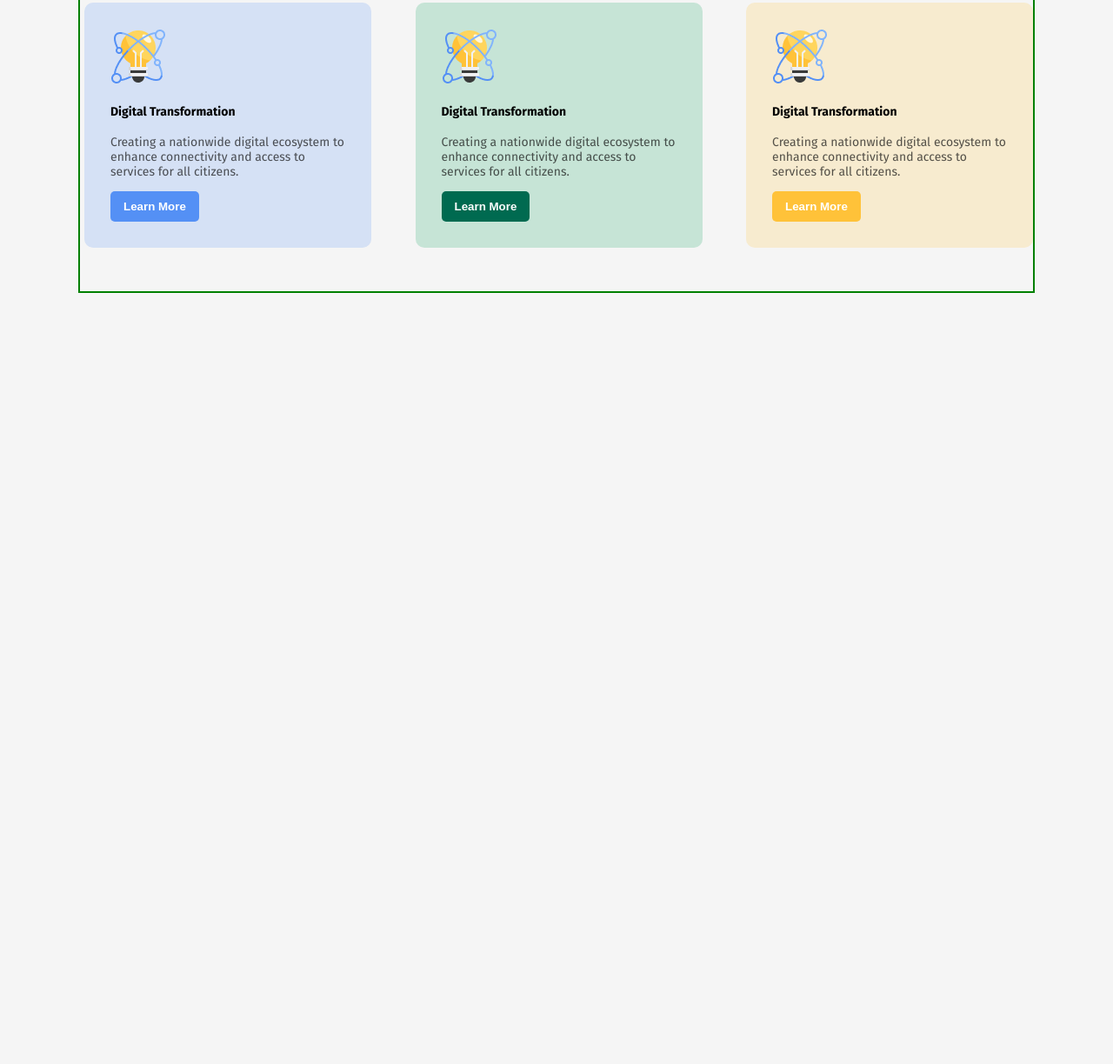
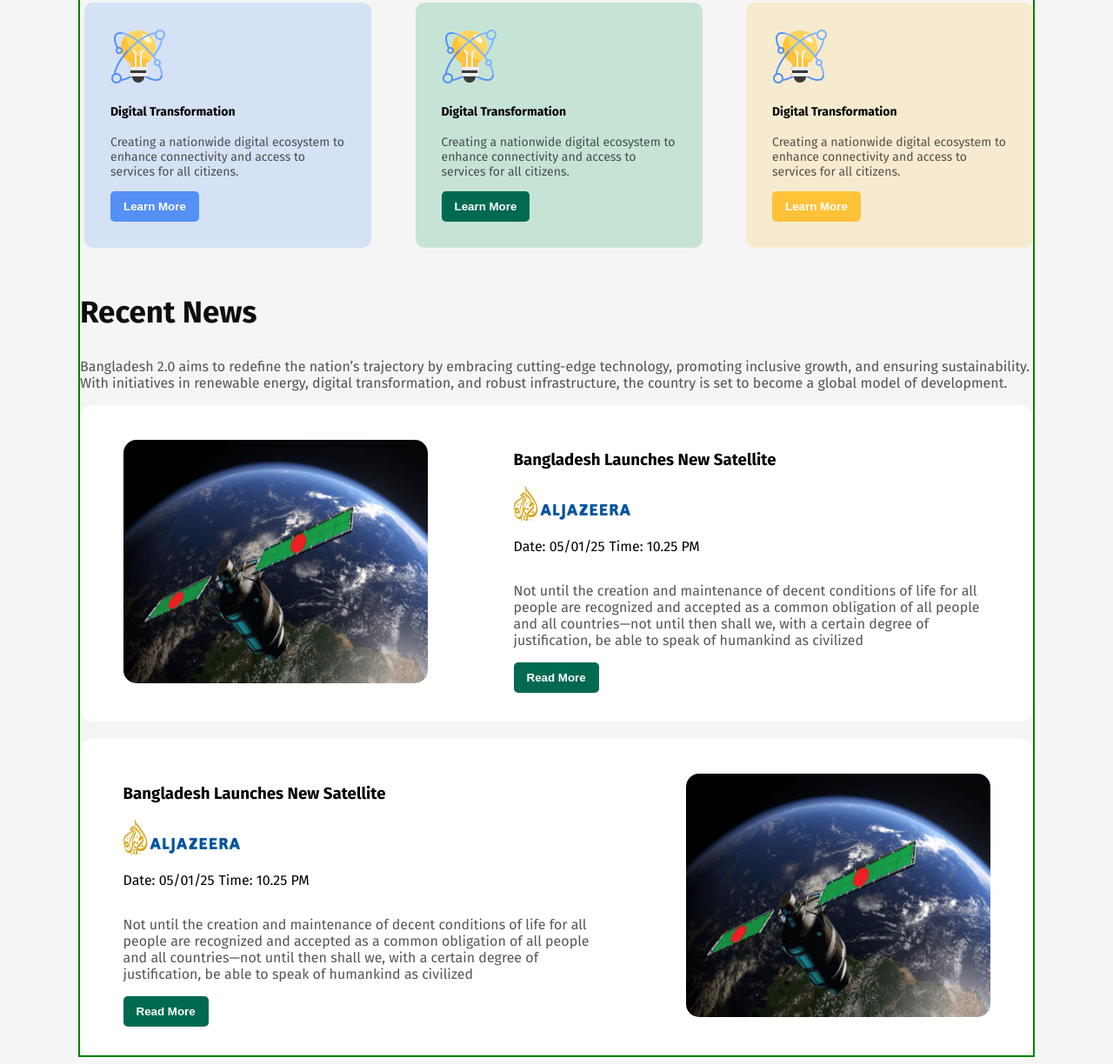
Before and after one commit to sufihasan/bangladesh-new-assign1, a plain HTML site: page index.html in a window 1280 px wide. Shown: the part 682-1906 px from the top of the page at 87% size. Before the commit the page ends 1027 px from the top, so only its background shows below. Drawn offline with Linux system fonts and the light colour scheme.

Commit message:
work with news section

```diff
--- a/index.html
+++ b/index.html
@@ -66,6 +66,62 @@
                 </div>
             </div>
         </section>
+
+        <section>
+            <div class="recent-news-container">
+                <div class="recent-news-info">
+                    <h2 class="title">Recent News</h2>
+                    <p class="color-primay">Bangladesh 2.0 aims to redefine the nation’s trajectory by embracing
+                        cutting-edge technology,
+                        promoting inclusive growth, and ensuring sustainability. With initiatives in renewable energy,
+                        digital transformation, and robust infrastructure,
+                        the country is set to become a global model of development.</p>
+
+                </div>
+                <div class="recent-news-card-container">
+                    <div class="card-news">
+                        <div class="card-imgsat-container">
+                            <img src="images/assets/satelite.png" alt="">
+                        </div>
+                        <div class="card-news-info">
+                            <h3>Bangladesh Launches New Satellite</h3>
+                            <img src="images/assets/aljazeera.png" alt="">
+                            <div class="date-time-con">
+                                <p>Date: 05/01/25</p>
+                                <p>Time: 10.25 PM</p>
+                            </div>
+                            <p class="color-primay">Not until the creation and maintenance of decent conditions of life
+                                for all people are
+                                recognized and accepted as a common obligation of all people and all countries—not until
+                                then shall we,
+                                with a certain degree of justification, be able to speak of humankind as civilized</p>
+                            <button class="news-btn">Read More</button>
+                        </div>
+                    </div>
+                </div>
+                <div class="recent-news-card-container">
+                    <div class="card-news-rev">
+                        <div class="card-imgsat-container">
+                            <img src="images/assets/satelite.png" alt="">
+                        </div>
+                        <div class="card-news-info">
+                            <h3>Bangladesh Launches New Satellite</h3>
+                            <img src="images/assets/aljazeera.png" alt="">
+                            <div class="date-time-con">
+                                <p>Date: 05/01/25</p>
+                                <p>Time: 10.25 PM</p>
+                            </div>
+                            <p class="color-primay">Not until the creation and maintenance of decent conditions of life
+                                for all people are
+                                recognized and accepted as a common obligation of all people and all countries—not until
+                                then shall we,
+                                with a certain degree of justification, be able to speak of humankind as civilized</p>
+                            <button class="news-btn">Read More</button>
+                        </div>
+                    </div>
+                </div>
+            </div>
+        </section>
     </main>
 
 </body>
--- a/styles/style.css
+++ b/styles/style.css
@@ -171,3 +171,53 @@ main {
 }
 
 /* vission future container with card end  */
+
+/* recent news section start  */
+.card-news {
+    display: flex;
+    justify-content: space-around;
+    align-items: center;
+    background-color: white;
+    border-radius: 15px;
+}
+
+.card-news-rev {
+    margin-top: 20px;
+    display: flex;
+    flex-direction: row-reverse;
+    justify-content: space-around;
+    align-items: center;
+    background-color: white;
+    border-radius: 15px;
+}
+
+.card-news-info {
+    width: 50%;
+}
+
+.card-imgsat-container img {
+    width: 350px;
+    height: 280px;
+    border-radius: 15px;
+    margin: 40px 0px;
+}
+
+.date-time-con {
+    display: flex;
+    gap: 5px;
+}
+
+.news-btn {
+    border-radius: 5px;
+    background: rgb(0, 106, 80);
+    padding: 10px 15px;
+    border: 0px;
+    color: white;
+    font-weight: bold;
+}
+
+.news-btn:hover {
+    background: rgb(4, 194, 146);
+}
+
+/* recent news section end  */
```
Also changed, not shown: images/assets/aljazeera.png (renamed from images/assets/al-jazeera.png).
